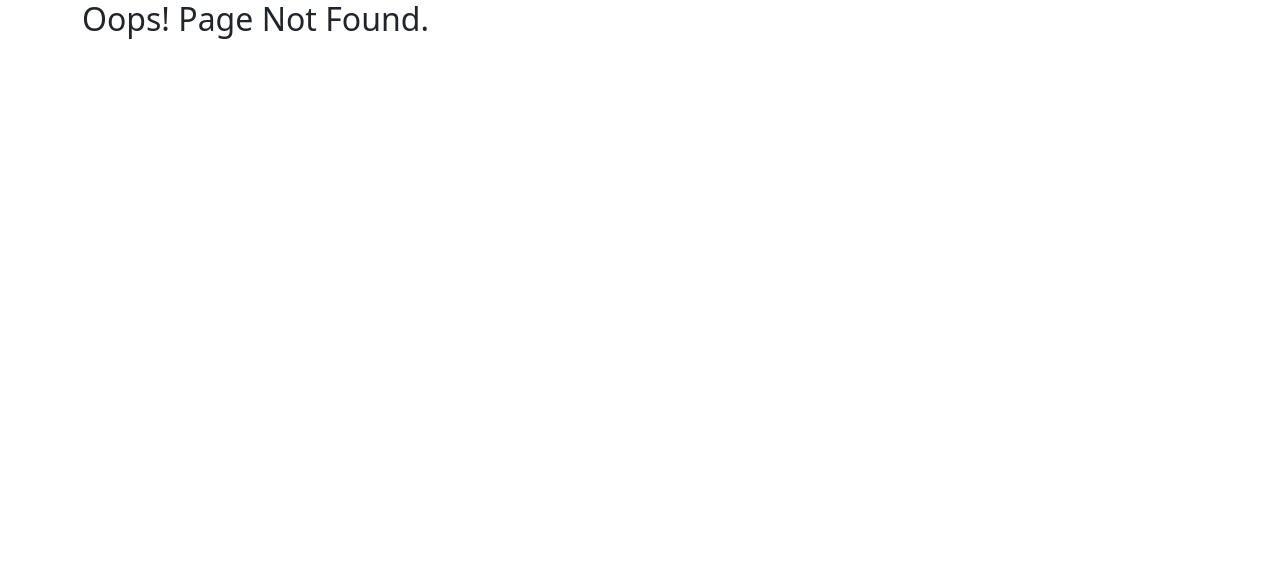
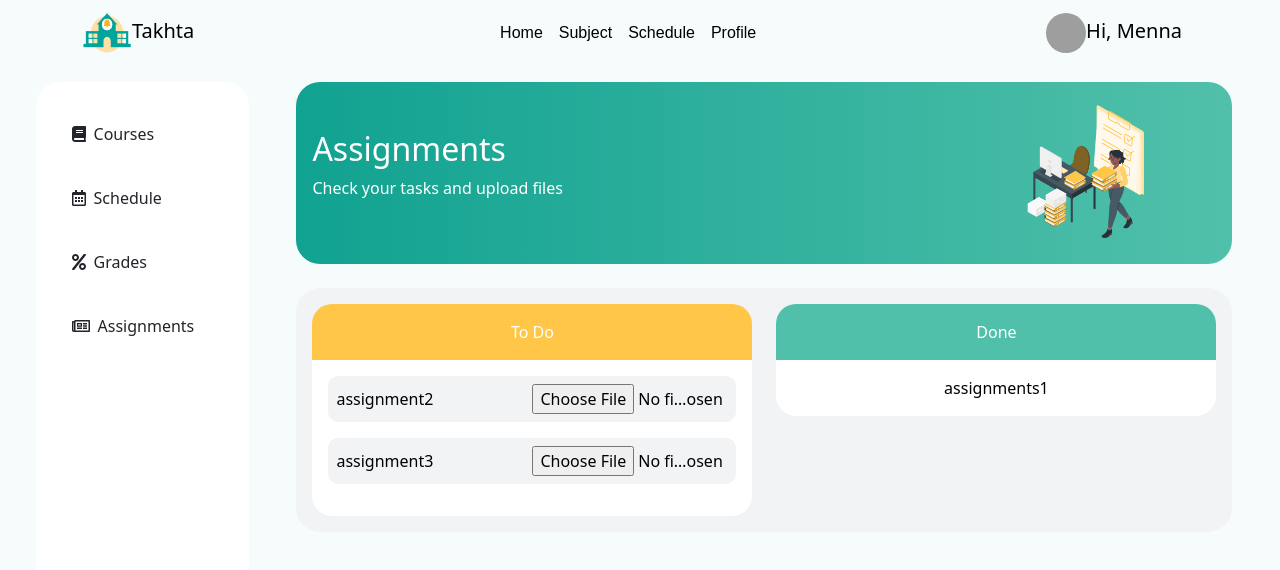
Before and after one commit to MennaMoOmar/Takhta-Front-End, a React (Create React App) app: page /stddashboardassignments in a window 1280 px wide. Before the commit this address led to /notfound. Shown: the top 570 px of the page. Built offline with nearby package versions, Linux system fonts and the light colour scheme; grey boxes are pictures that could not be loaded.

Commit message:
create assignments dashboard

```diff
--- a/src/components/App.js
+++ b/src/components/App.js
@@ -9,8 +9,10 @@ import HeroSection  from "./Home/herosection"
 import Services  from "./Home/services"
 import StdDashboard from "./StudentDashboard/stddashboard"
 import StdDashboardCourses from "./StudentDashboard/stddashboardcourses"
+import StdAssignmentsHeader from "./StudentDashboard/stddashboardassignments"
 import NotFound from "./notfound"
 import Totop from "./totop"
+import StdDashboardAssignments from "./StudentDashboard/stddashboardassignments";
 
 const App = () => {
   return (
@@ -22,6 +24,7 @@ const App = () => {
             <Route path="/services" component={Services} />
             <Route path="/stddashboard" component={StdDashboard} />
             <Route path="/stddashboardcourses" component={StdDashboardCourses} />
+            <Route path="/stddashboardassignments" component={StdDashboardAssignments} />
             <Route path="/notfound" component={NotFound} />
             <Route path="/home" component={Home} />
             <Redirect from="/" exact to="/home" />
--- /dev/null
+++ b/src/components/StudentDashboard/stdassignments.jsx
@@ -0,0 +1,42 @@
+import React from "react";
+
+const StdAssignments = () => {
+  return (
+    <React.Fragment>
+      <section className="stdassignments">
+        <div className="row  justify-content-md-center">
+          <div className="col-md-6">
+            <div className="assignment__card">
+              <div className="stdassignments__title stdassignments__title--todo">
+                To Do
+              </div>
+              <div className="stdassignments__content">
+                <div className="stdassignments__content__assign">
+                  <span>assignment2</span>
+                  <input type="file" name="assignment" />
+                </div>
+
+                <div className="stdassignments__content__assign">
+                  <span>assignment3</span>
+                  <input type="file" name="assignment" />
+                </div>
+
+              </div>
+            </div>
+          </div>
+
+          <div className="col-md-6">
+            <div className="assignment__card">
+              <div className="stdassignments__title stdassignments__title--done">
+                Done
+              </div>
+              <div className="stdassignments__content">assignments1</div>
+            </div>
+          </div>
+        </div>
+      </section>
+    </React.Fragment>
+  );
+};
+
+export default StdAssignments;
--- /dev/null
+++ b/src/components/StudentDashboard/stdassignmentsheader.jsx
@@ -0,0 +1,22 @@
+import React from "react";
+
+const StdAssignmentsHeader = () => {
+  return (
+    <React.Fragment>
+      <div className="stdheader">
+        <div className="row">
+          <div className="col-sm-9 stdheader__content">
+            <h2 className="stdheader__header">Assignments</h2>
+            <p className="stdheader__para">Check your tasks and upload files</p>
+          </div>
+          <div className="col-sm-3">
+          <img className="stdheader__image" src="/images/assignments.png" alt="logo"></img>
+
+          </div>
+        </div>
+      </div>
+    </React.Fragment>
+  );
+};
+
+export default StdAssignmentsHeader;
--- /dev/null
+++ b/src/components/StudentDashboard/stddashboardassignments.jsx
@@ -0,0 +1,29 @@
+import React from "react";
+
+import StdNavBar from "./stdnavbar";
+import StdSideNav from "./stdsidenav";
+import StdAssignmentsHeader from "./stdassignmentsheader";
+import StdAssignments from "./stdassignments";
+
+const StdDashboardAssignments = () => {
+  return (
+    <React.Fragment>
+      <div style={{ backgroundColor: "#F6FCFB" }}>
+        <StdNavBar></StdNavBar>
+        <div className="container-fluid dashboard">
+          <div className="row dashboard__row">
+            <div className="col-lg-2 dashboard__sidenav">
+              <StdSideNav></StdSideNav>
+            </div>
+            <div className="col-lg-9 dashboard__content">
+              <StdAssignmentsHeader></StdAssignmentsHeader>
+              <StdAssignments></StdAssignments>
+            </div>
+          </div>
+        </div>
+      </div>
+    </React.Fragment>
+  );
+};
+
+export default StdDashboardAssignments;
--- /dev/null
+++ b/src/sass/layout/_stdassignments.scss
@@ -0,0 +1,42 @@
+.stdassignments {
+    border-radius: 1.5rem;
+    padding: 1rem;
+    margin: 1.5rem 0rem;
+    background-color: $colbgdiv;
+    text-align: center;
+    &__card{
+        margin-bottom: 1.5rem;
+    }
+    &__title {
+      background-color: $colmain;
+      border-radius: 20px 20px 0px 0px;
+      padding: 1rem;
+      color: $colfontsecondary;
+      &--todo{
+          background-color: $colsecondary;
+      }
+    }
+    &__content {
+      background-color: $colfontsecondary;
+      border-radius: 0px 0px 20px 20px;
+      padding: 1rem;
+      color: $colfontmain;
+      &__assign{
+          background-color: $colbgdiv;
+          box-sizing: border-box;
+          padding: .5rem;
+          margin-bottom: 1rem;
+          border-radius: 10px;
+      }
+      span{
+          display: inline-block;
+          width: 50%;
+          text-align: left;
+      }
+      input{
+        display: inline-block;
+        width: 50%;
+        text-align: right;
+      }
+    }
+  }
--- a/src/sass/main.scss
+++ b/src/sass/main.scss
@@ -8,7 +8,6 @@
 @import "components/button";
 @import "components/heading";
 @import "components/cardservice";
-@import "components/cardcourse";
 //--------------------------layout---------------------
 @import "layout/login";
 @import "layout/navbar";
@@ -18,3 +17,4 @@
 @import "layout/dashboardheader";
 @import "layout/maincourses";
 @import "layout/stdcourses";
+@import "layout/stdassignments";
```
Also changed, not shown: src/sass/components/_cardcourse.scss (deleted).
